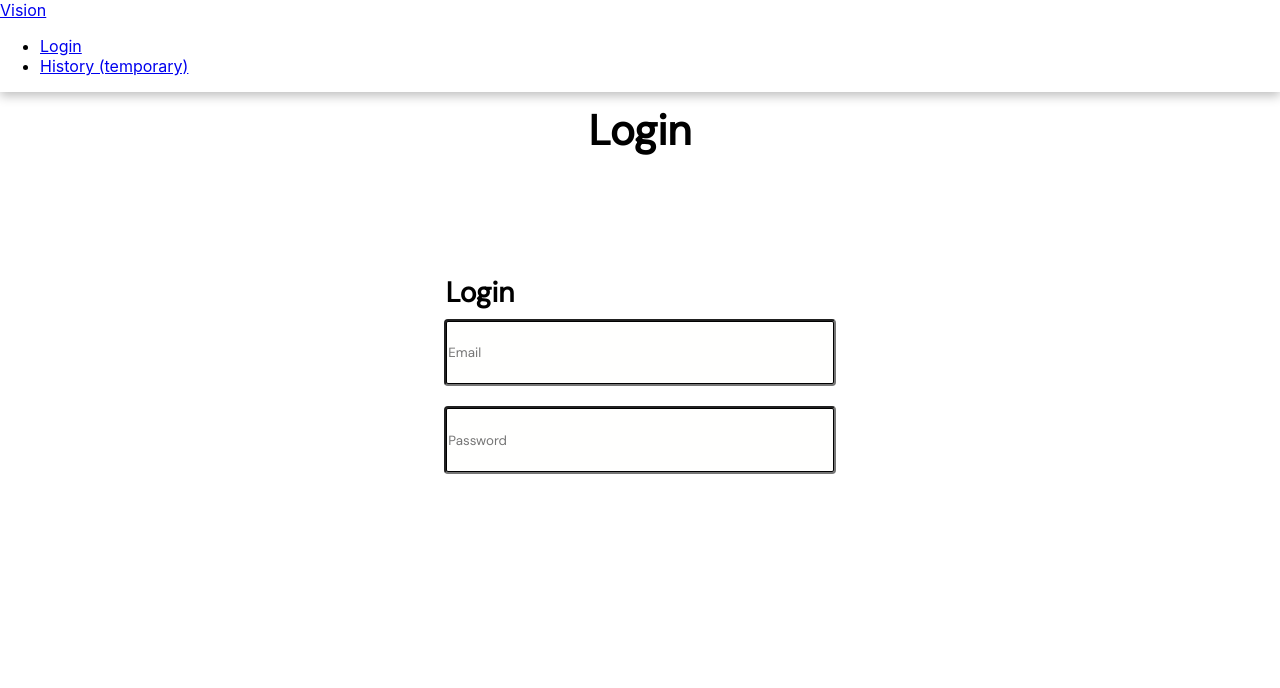
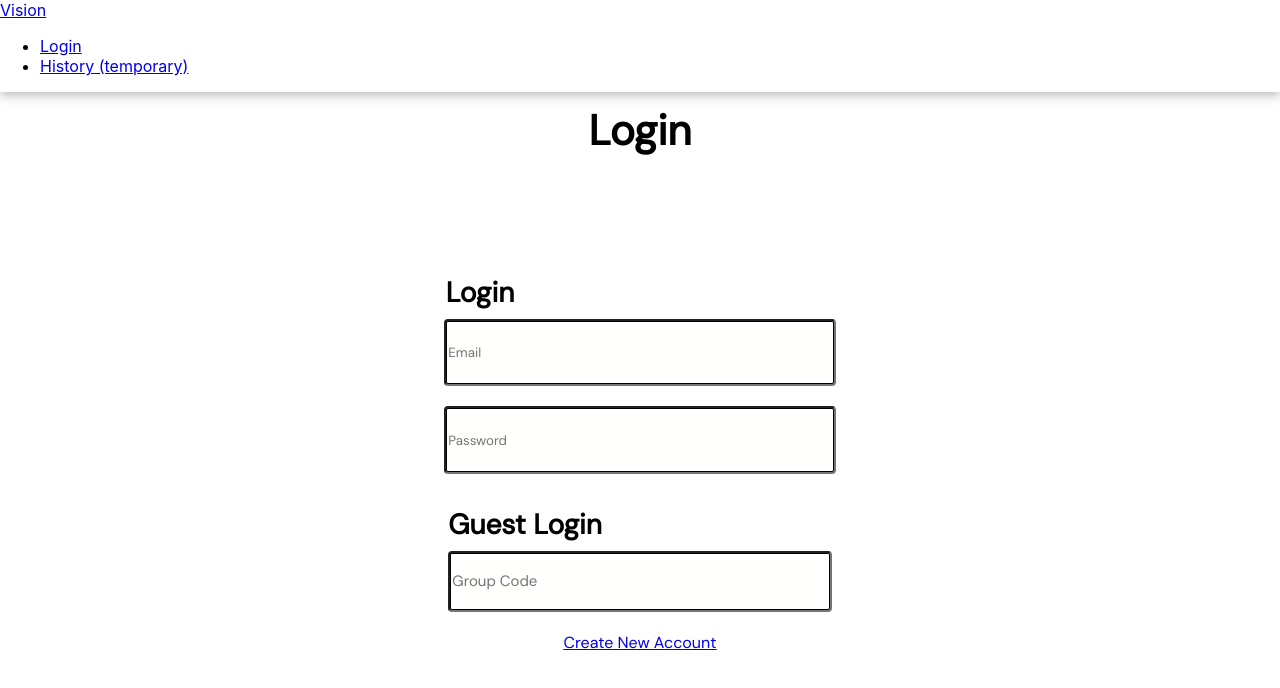
Before and after one commit to 201FinalProject/TaskBoardApp, a React (Create React App) app in the folder 201-react/: page /login in a window 1280 px wide. Shown: the top 688 px of the page. Built offline with nearby package versions, Linux system fonts and the light colour scheme.

Commit message:
login page

```diff
--- a/201-react/src/App.jsx
+++ b/201-react/src/App.jsx
@@ -16,6 +16,7 @@ function App(){
             <Route path="/login" element={<Login/>} />
             <Route path="/" element={<HomePage/>}/>
             <Route path="/history" element={<HistoryPage/>}/>
+            <Route path="/Register" element={<Register></Register>}/>
         </Routes>
       </div>
     </BrowserRouter>
--- a/201-react/src/Pages/login.jsx
+++ b/201-react/src/Pages/login.jsx
@@ -1,4 +1,6 @@
 import React from "react";
+import ReactDOM from 'react-dom';
+import { BrowserRouter as Router, Switch, Route, Routes, Link } from 'react-router-dom';
 import {render} from 'react-dom';
 import "@fontsource/dm-sans";
 
@@ -40,7 +42,30 @@ const useStyles = {
         margin: "auto",
         fontFamily: "DM Sans",
         background: "#FFCFA403"
+    },
+
+    InnerGuestLogin: {
+        textAlign: "center",
+        marginTop: "0px",
+        marginBottom: "-5px",
+        marginRight: "230px",
+        fontFamily: "DM Sans",
+        fontSize: "28px",
+        fontWeight: "700",
+        lineHeight: "62px",
+        letterSpacing: "0em",
+        textAlign: "center",
+        color: "#000000"
+
+    },
+
+    Link: {
+        textAlign: "center",
+        fontFamily: "DM Sans",
+        color: "#000000"
+
     }
+
 
 }
 
@@ -52,6 +77,11 @@ function Login(){
                 <h3 style={useStyles.InnerLogin}>Login</h3>
                 <input style={useStyles.Boxes} type="email" placeholder="Email" required /> <br></br>
                 <input style={useStyles.Boxes} type="password" placeholder="Password" required /> <br></br>
+                <h3 style={useStyles.InnerGuestLogin}>Guest Login</h3>
+                <input style={useStyles.Boxes} type="text" placeholder="Group Code" required /> <br></br>
+                <div style={useStyles.Link} >
+                <Link to='/Register'><u>Create New Account</u></Link>
+                </div>
             </div>
         </div>
     )}
```
Also changed, not shown: 2 other files (tests, documents, lock files or other folders).
